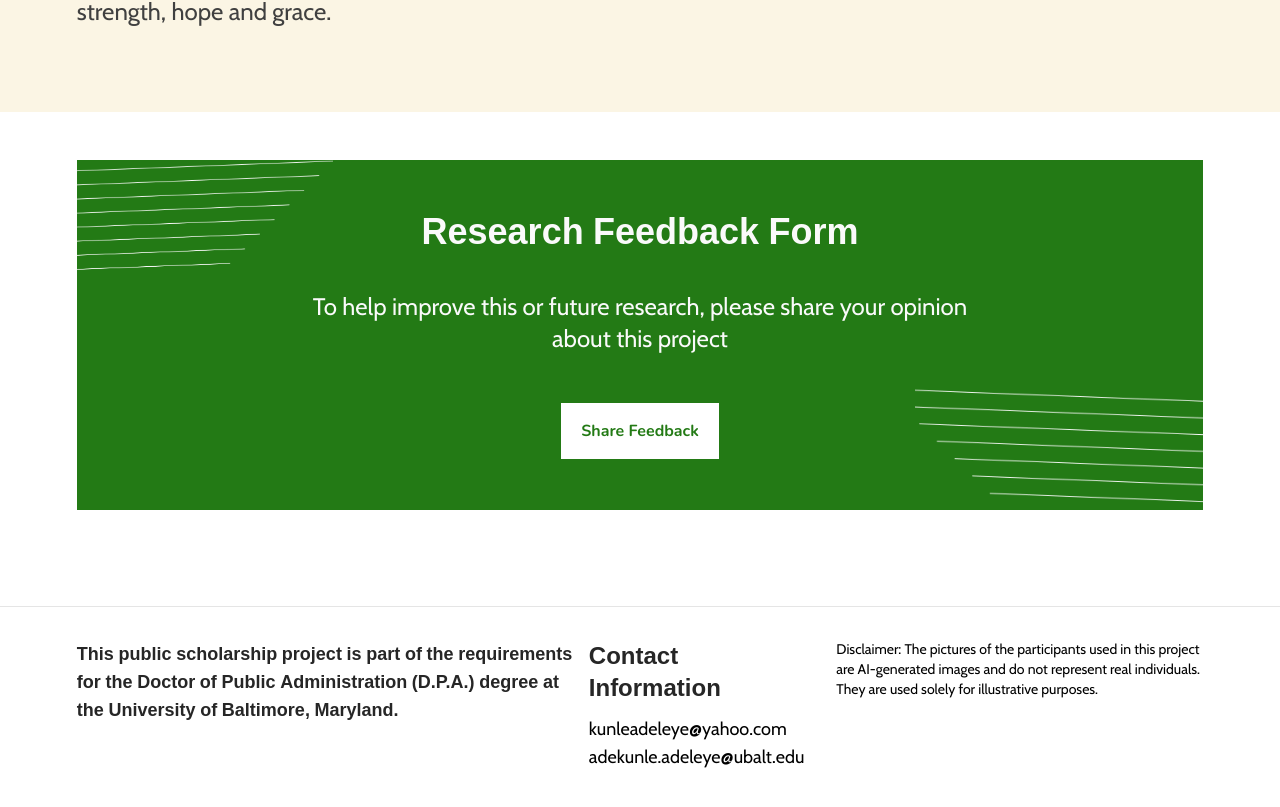
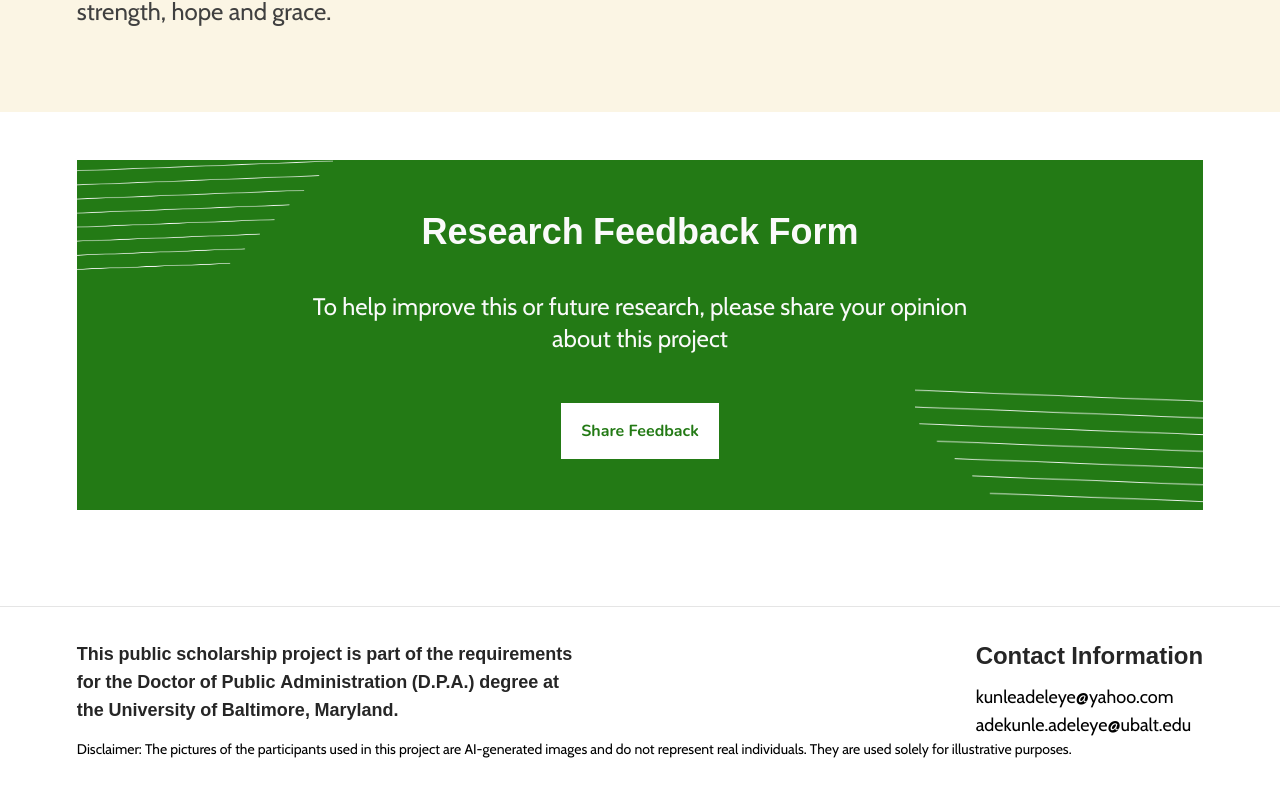
Before and after one commit to Dev-Tonia/beyond-board, a Next.js app: page /about in a window 1280 px wide. Shown: the part 2924-3731 px from the top of the page. Built offline with nearby package versions, Linux system fonts and the light colour scheme; what chartjs-plugin-datalabels would draw is missing.

Commit message:
Footer disclaimer

```diff
--- a/src/components/layout/footer.tsx
+++ b/src/components/layout/footer.tsx
@@ -86,15 +86,15 @@ export default function Footer() {
                   </a>
                 </p>
               </div>
-              <div className="text-sm">
-                <p>
-                  Disclaimer: The pictures of the participants used in this
-                  project are AI-generated images and do not represent real
-                  individuals. They are used solely for illustrative purposes.
-                </p>
-              </div>
             </div>
           </div>
+            <div className="flex flex-center center text-sm">
+              <p>
+                Disclaimer: The pictures of the participants used in this
+                project are AI-generated images and do not represent real
+                individuals. They are used solely for illustrative purposes.
+              </p>
+            </div>
         </div>
       </div>
     </footer>
```
